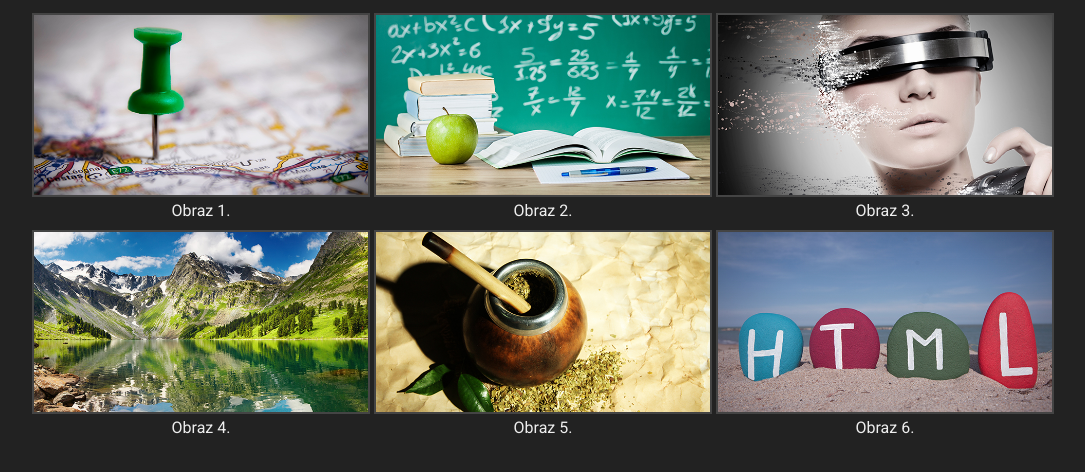
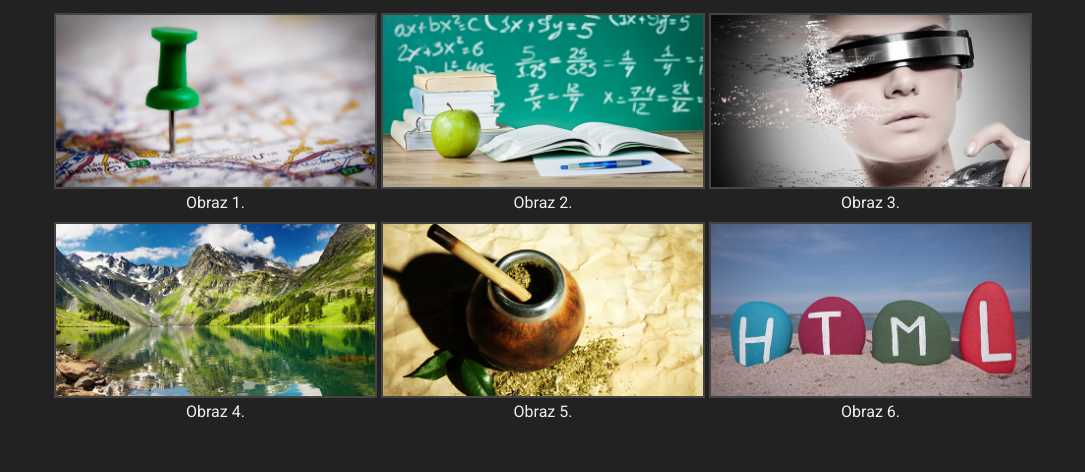
Before and after one commit to jarzo/warsztat-1-RWD, a plain HTML site: page galeria do poprawy/index.html in a window 1280 px wide. Shown: the part 90-562 px from the top of the page, without its empty margins (97-1182 px from the left). Drawn offline with Linux system fonts and the light colour scheme.

Commit message:
responsywność w trzech wymiarach

```diff
--- a/galeria do poprawy/css/responsive.css
+++ b/galeria do poprawy/css/responsive.css
@@ -0,0 +1,77 @@
+* {
+	box-sizing: border-box;
+
+}
+
+body {
+	font-family: 'Roboto', sans-serif;
+	background-color: #222;
+	color: #eee;
+}
+
+h2 {
+	text-transform: uppercase;
+}
+
+#gallery {
+	width: 1024px;
+	margin: 0 auto;
+	text-align: center;
+}
+
+figure {
+	display: inline-block;
+	width: 338px;
+	margin: 0;
+	margin-bottom: 10px;
+}
+
+figure figcaption {
+	text-align: center;
+}
+
+figure img{
+	width: 100%;
+	border: 2px solid #444;
+}
+
+#gallery
+{
+	width: 80%;
+}
+.picture
+{
+	width: 32%;
+}
+
+@media (min-width: 768px) and (max-width: 992px)
+{
+
+	.picture
+	{
+		width: 49%;
+	}
+}
+
+
+@media all and (max-width: 768px) and (min-width: 480px)
+{
+
+	.picture
+	{
+		width:100%;
+	}
+}
+
+
+@media (max-width: 480px)
+{
+	#gallery
+	{
+		width: 100%;
+	}
+	.picture
+	{
+		width: 100%;
+	}
+}
--- a/galeria do poprawy/index.html
+++ b/galeria do poprawy/index.html
@@ -2,12 +2,12 @@
 <html lang="en">
 <head>
 	<meta charset="UTF-8">
+
 	<title>Responsive galery</title>
 
 	<link href="https://fonts.googleapis.com/css?family=Roboto:100,300,400,500,700" rel="stylesheet">
+	<link rel="stylesheet" href="css/style.css">
 	<link rel="stylesheet" href="css/responsive.css">
-
-	<link rel="stylesheet" href="css/style.css">
 </head>
 <body>
 	<section id="gallery">
@@ -15,27 +15,27 @@
 			<h2>Moja galeria</h2>
 			<p>Najnowsze prace</p>
 		</header>
-		<figure>
+		<figure class="picture">
 			<img src="img/image1.jpg" alt="image 1">
 			<figcaption>Obraz 1.</figcaption>
 		</figure>
-		<figure>
+		<figure class="picture">
 			<img src="img/image2.jpg" alt="image 2">
 			<figcaption>Obraz 2.</figcaption>
 		</figure>
-		<figure>
+		<figure class="picture">
 			<img src="img/image3.jpg" alt="image 3">
 			<figcaption>Obraz 3.</figcaption>
 		</figure>
-		<figure>
+		<figure class="picture">
 			<img src="img/image4.jpg" alt="image 4">
 			<figcaption>Obraz 4.</figcaption>
 		</figure>
-		<figure>
+		<figure class="picture">
 			<img src="img/image5.jpg" alt="image 5">
 			<figcaption>Obraz 5.</figcaption>
 		</figure>
-		<figure>
+		<figure class="picture">
 			<img src="img/image6.jpg" alt="image 6">
 			<figcaption>Obraz 6.</figcaption>
 		</figure>
```
